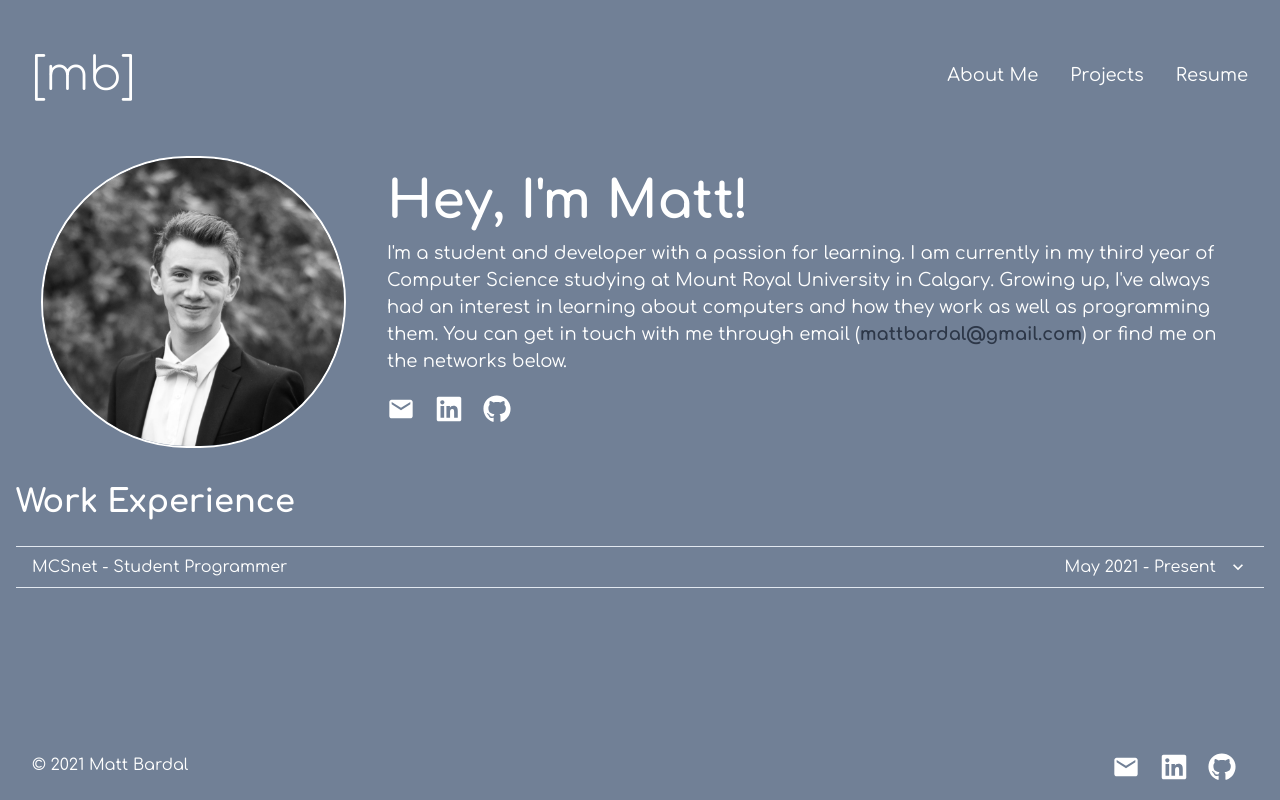
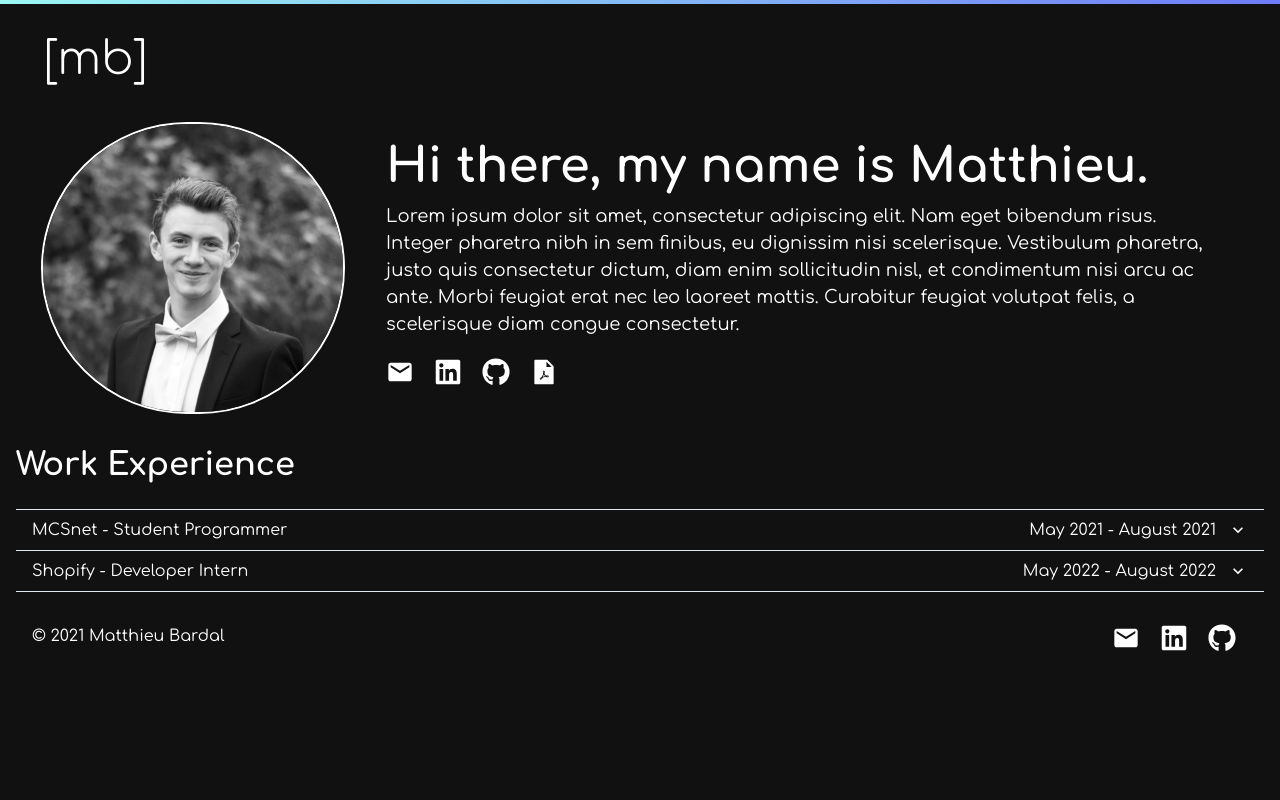
Before and after one commit to mattbardal/portfolio, a React (Create React App) app: page /#/about in a window 1280 px wide. Built offline with nearby package versions, Linux system fonts and the light colour scheme.

Commit message:
overhaul WIP

```diff
--- a/package.json
+++ b/package.json
@@ -20,6 +20,7 @@
     "react-bootstrap": "^1.6.1",
     "react-dom": "^17.0.2",
     "react-icons": "^4.2.0",
+    "react-responsive-carousel": "^3.2.23",
     "react-router-dom": "^5.2.0",
     "react-scripts": "5.0.0",
     "terminal-in-react": "^4.3.1"
--- a/public/index.html
+++ b/public/index.html
@@ -9,7 +9,7 @@
     />
     <link rel="manifest" href="%PUBLIC_URL%/manifest.json" />
     <link rel="shortcut icon" href="favicon.ico">
-    <title>Matthieu's Portfolio</title>
+    <title>Matthieu Bardal</title>
   </head>
   <body>
     <noscript>You need to enable JavaScript to run this app.</noscript>
--- a/src/App.js
+++ b/src/App.js
@@ -7,7 +7,7 @@ import Footer from './components/Footer';
 import Home from './pages/home/Home';
 import About from './pages/about/About';
 import Projects from './pages/projects/Projects';
-import Resume from './pages/resume/Resume';
+import './utils/fonts.css';
 
 class App extends Component {
   render() {
@@ -20,7 +20,6 @@ class App extends Component {
               <Route path="/" component={Home} exact />
               <Route path="/about" component={About} />
               <Route path="/projects" component={Projects} />
-              <Route path="/resume" component={Resume} />
             </Switch>
           </div>
         </HashRouter>
--- a/src/components/Footer.js
+++ b/src/components/Footer.js
@@ -6,7 +6,7 @@ import { Text } from '@chakra-ui/layout';
 const Footer = () => (
   <Box as="footer" role="contentinfo" mx="auto" maxW="7xl" pt="8" px={{ base: '4', md: '8' }}>
     <Flex justify="space-between">
-      <Text>&copy; {new Date().getFullYear()} Matt Bardal</Text>
+      <Text>&copy; {new Date().getFullYear()} Matthieu Bardal</Text>
       <SocialMediaLinks />
     </Flex>
   </Box>
--- a/src/components/Navigation.js
+++ b/src/components/Navigation.js
@@ -1,76 +1,22 @@
 import React from 'react';
 import { NavLink } from 'react-router-dom';
-import { Flex, Spacer, Center } from '@chakra-ui/react';
-import PropTypes from 'prop-types';
+import { Box, Flex, Center } from '@chakra-ui/react';
 import './Navigation.css';
 
-class Navigation extends React.Component {
-  constructor(props) {
-    super(props);
-    this.state = { open: false };
-    this.handleClick = this.handleClick.bind(this);
-  }
-
-  handleClick() {
-    const nav_icon = document.getElementById('nav-icon');
-
-    if (this.state.open === true) {
-      this.setState({ open: false });
-      nav_icon.classList.remove('open');
-    } else {
-      this.setState({ open: true });
-      nav_icon.classList.add('open');
-    }
-  }
-  render() {
-    return (
-      <Flex marginTop="25" mx="auto" maxW="7xl" px={{ base: '4' }}>
+const Navigation = () => (
+  <Box>
+    <Box
+      bgGradient="linear-gradient(90deg, rgba(155,248,244,1) 0%, rgba(111,123,247,1) 100%)"
+      height="4px"
+      width="100%"></Box>
+    <Flex mx="auto" maxW="7xl" px={{ base: '4' }}>
       <Center p="4" fontSize="46px" fontWeight="300">
         <NavLink to="/" id="navlink-nav-center">
           [mb]
         </NavLink>
       </Center>
-        <Spacer />
-        <NavigationLinks open={this.state.open} />
-        <Center
-          px={{ base: '4', md: '8' }}
-          display={{ base: 'flex', md: 'none' }}
-          onClick={this.handleClick}>
-          <NavigationIcon open={this.state.open} />
-        </Center>
     </Flex>
-    );
-  }
-}
-
-const NavigationIcon = () => (
-  <div id="nav-icon" className="span-icon">
-    <span className="span-icon"></span>
-    <span className="span-icon"></span>
-    <span className="span-icon"></span>
-    <span className="span-icon"></span>
-  </div>
+  </Box>
 );
 
-const NavigationLinks = ({ open }) => {
-  return (
-    <Center
-      display={{ base: open ? 'block' : 'none', md: 'flex' }}
-      flexBasis={{ base: '100%', md: 'auto' }}>
-      <Center p="4" fontSize="18px" fontWeight="400">
-        <NavLink to="/about">About Me</NavLink>
-      </Center>
-      <Center p="4" fontSize="18px" fontWeight="400">
-        <NavLink to="/projects">Projects</NavLink>
-      </Center>
-      <Center p="4" fontSize="18px" fontWeight="400">
-        <NavLink to="/resume">Resume</NavLink>
-      </Center>
-    </Center>
-  );
-};
-NavigationLinks.propTypes = {
-  open: PropTypes.bool.isRequired
-};
-
 export default Navigation;
--- a/src/pages/about/About.js
+++ b/src/pages/about/About.js
@@ -13,15 +13,15 @@ import {
   Badge,
   Text
 } from '@chakra-ui/react';
+import PropTypes from 'prop-types';
 import { FaGithub, FaLinkedin } from 'react-icons/fa';
 import { MdEmail } from 'react-icons/md';
-import PropTypes from 'prop-types';
+import { AiFillFilePdf } from 'react-icons/ai';
 import photo from './assets/photo.jpg';
-import mcsnet from './assets/mcsnet.png';
 
 const About = () => {
   return (
-    <div style={{ minHeight: 'calc(100vh - 205px)' }}>
+    <div>
       <AboutHeader />
       <Flex
         paddingTop="5"
@@ -42,12 +42,18 @@ const About = () => {
         flexDirection={{ base: 'column', lg: 'row' }}>
         <Accordion allowToggle width="100%">
           <WorkExperience
-            logo={mcsnet}
             company="MCSnet"
             title="Student Programmer"
-            time="May 2021 - Present"
+            time="May 2021 - August 2021"
             text="At MCSnet, my job is to help improve and work on numerous projects. These projects involve re-building their invoice generation software from Perl into PHP using FPDF, building React web-apps with Google Maps integration, and learning about the SNMP internet standard protocol."
             tags={['PHP', 'FPDF', 'React', '@react-google-maps/api', 'SQLite3', 'SNMP']}
+          />
+          <WorkExperience
+            company="Shopify"
+            title="Developer Intern"
+            time="May 2022 - August 2022"
+            text=""
+            tags={['Ruby on Rails', 'Go', 'Kubernetes', 'StimulusJS', 'RSpec']}
           />
         </Accordion>
       </Flex>
@@ -57,7 +63,6 @@ const About = () => {
 
 const AboutHeader = () => (
   <Flex
-    paddingTop="5"
     mx="auto"
     maxW="7xl"
     px={{ base: '4' }}
@@ -67,18 +72,15 @@ const AboutHeader = () => (
       <Image src={photo} alt="Matthieu Bardal" borderRadius="full" border="2px solid white" />
     </Box>
     <Box marginLeft="25" p="4">
-      <Box fontSize={{ base: '48px', md: '52px' }} fontWeight="700">
-        Hey, I&apos;m Matt!
+      <Box fontSize={{ base: '32px', md: '48px' }} fontWeight="700">
+        Hi there, my name is Matthieu.
       </Box>
       <Box fontSize={{ base: '16px', md: '18px' }} marginRight="5">
-        I&apos;m a student and developer with a passion for learning. I am currently in my third
-        year of Computer Science studying at Mount Royal University in Calgary. Growing up,
-        I&apos;ve always had an interest in learning about computers and how they work as well as
-        programming them. You can get in touch with me through email (
-        <a href="mailto:mattbardal@gmail.com" style={{ color: '#2D3748', fontWeight: '700' }}>
-          mattbardal@gmail.com
-        </a>
-        ) or find me on the networks below.
+        Lorem ipsum dolor sit amet, consectetur adipiscing elit. Nam eget bibendum risus. Integer
+        pharetra nibh in sem finibus, eu dignissim nisi scelerisque. Vestibulum pharetra, justo quis
+        consectetur dictum, diam enim sollicitudin nisl, et condimentum nisi arcu ac ante. Morbi
+        feugiat erat nec leo laoreet mattis. Curabitur feugiat volutpat felis, a scelerisque diam
+        congue consectetur.
       </Box>
       <Box>
         <ButtonGroup variant="unstyled" color="white" marginTop="5">
@@ -103,13 +105,20 @@ const AboutHeader = () => (
             aria-label="GitHub"
             icon={<FaGithub fontSize="28px" />}
           />
+          <IconButton
+            as="a"
+            href="#"
+            target="_blank"
+            aria-label="GitHub"
+            icon={<AiFillFilePdf fontSize="28px" />}
+          />
         </ButtonGroup>
       </Box>
     </Box>
   </Flex>
 );
 
-const WorkExperience = ({ logo, company, title, time, text, tags }) => (
+const WorkExperience = ({ company, title, time, text, tags }) => (
   <AccordionItem>
     <h2>
       <AccordionButton>
@@ -122,15 +131,12 @@ const WorkExperience = ({ logo, company, title, time, text, tags }) => (
     </h2>
     <AccordionPanel pb={4}>
       <Flex alignItems={{ base: 'center' }}>
-        <Box marginRight="15" width={{ md: '50%', lg: '25%' }}>
-          <Image src={logo} />
-        </Box>
         <Text>
           {text}
           <Text paddingTop="2">
-            {tags.map((tag) => (
+            {tags.map((tag, index) => (
               <Badge
-                key={tag}
+                key={index}
                 variant="solid"
                 backgroundColor="#C53030"
                 borderRadius="5"
@@ -148,7 +154,6 @@ const WorkExperience = ({ logo, company, title, time, text, tags }) => (
   </AccordionItem>
 );
 WorkExperience.propTypes = {
-  logo: PropTypes.Image,
   company: PropTypes.string.isRequired,
   title: PropTypes.string.isRequired,
   time: PropTypes.string.isRequired,
--- a/src/pages/home/Home.js
+++ b/src/pages/home/Home.js
@@ -1,15 +1,16 @@
 import React from 'react';
-import TerminalApp from './Terminal';
-import { Center } from '@chakra-ui/layout';
+import { Flex, Box } from '@chakra-ui/layout';
+
+import About from '../about/About';
+import Projects from '../projects/Projects';
 
 const Home = () => {
   return (
-    <div style={{ minHeight: 'calc(100vh - 205px)' }}>
-      <TerminalApp />
-      <Center mt="15" p="4" fontSize="1.25em" textAlign="center">
-        You can use the terminal to get around the page or use the navigation bar at the top!
-      </Center>
-    </div>
+    <Flex flexDirection={'column'} marginTop="25" mx="auto" maxW="7xl" px={{ base: '4' }}>
+      <About />
+      <Box marginTop="40px" />
+      <Projects />
+    </Flex>
   );
 };
 
--- a/src/utils/theme.js
+++ b/src/utils/theme.js
@@ -4,11 +4,14 @@ const theme = extendTheme({
   fonts: {
     body: 'Comfortaa'
   },
+  colors: {
+    bgColor: '#111'
+  },
   styles: {
     global: {
       // styles for the `body`
       body: {
-        bg: 'gray.500', // could be 400
+        bg: 'bgColor',
         color: 'white',
         marginLeft: 'auto',
         marginRight: 'auto'
@@ -16,8 +19,14 @@ const theme = extendTheme({
       // styles for the `a`
       a: {
         color: 'white',
+        paddingTop: '5px',
+        paddingBottom: '5px',
+        paddingLeft: '12px',
+        paddingRight: '12px',
         _hover: {
-          color: 'gray.700'
+          background: 'linear-gradient(90deg, rgba(155,248,244,1) 0%, rgba(111,123,247,1) 100%);',
+          backgroundClip: 'text',
+          textFillColor: 'transparent'
         }
       }
     }
```
Also changed, not shown: src/pages/home/Terminal.js (deleted, +0 -57 lines), src/pages/projects/Projects.js (+19 -18 lines), 1 other file (tests, documents, lock files or other folders). Lines whose indentation alone changed are shown as unchanged.
